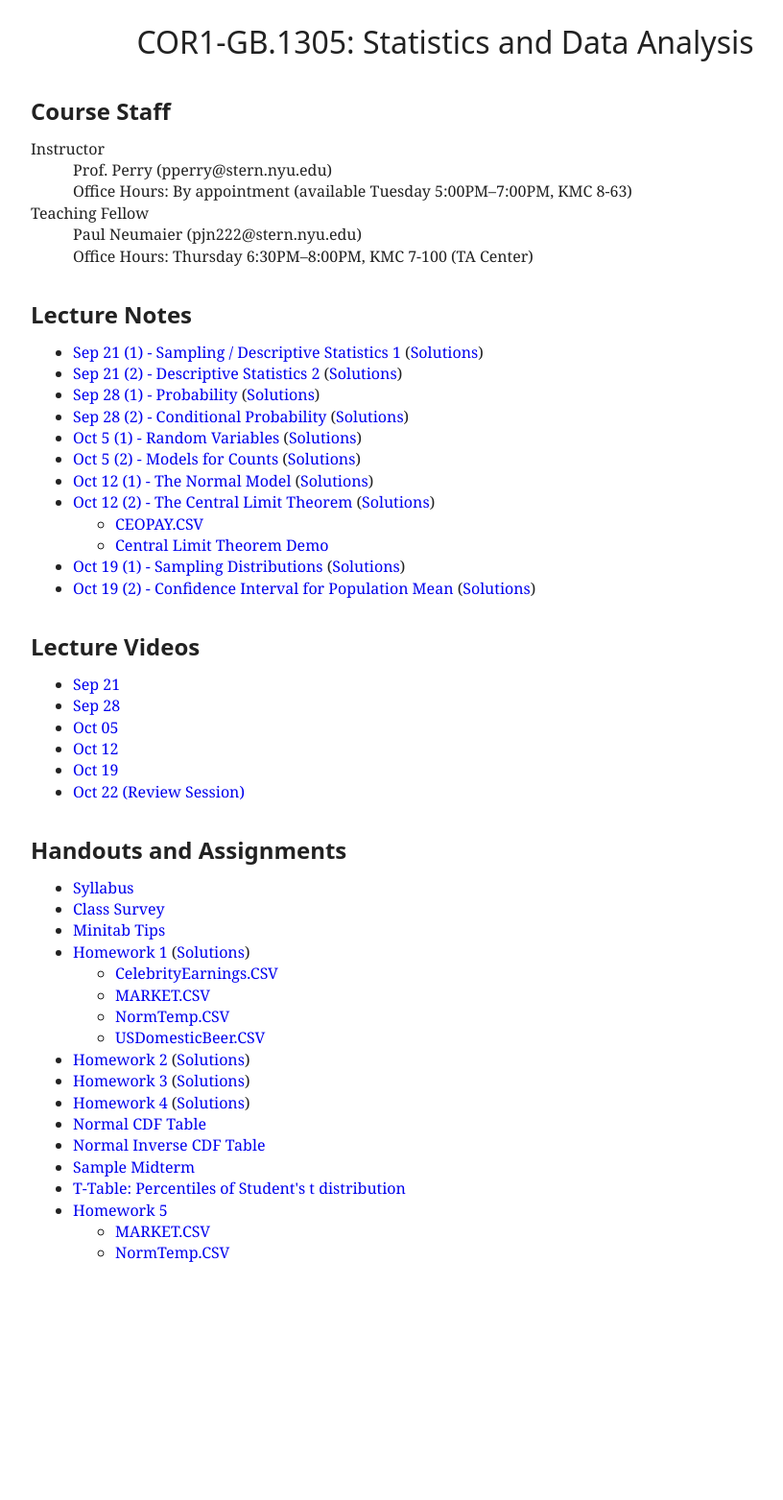
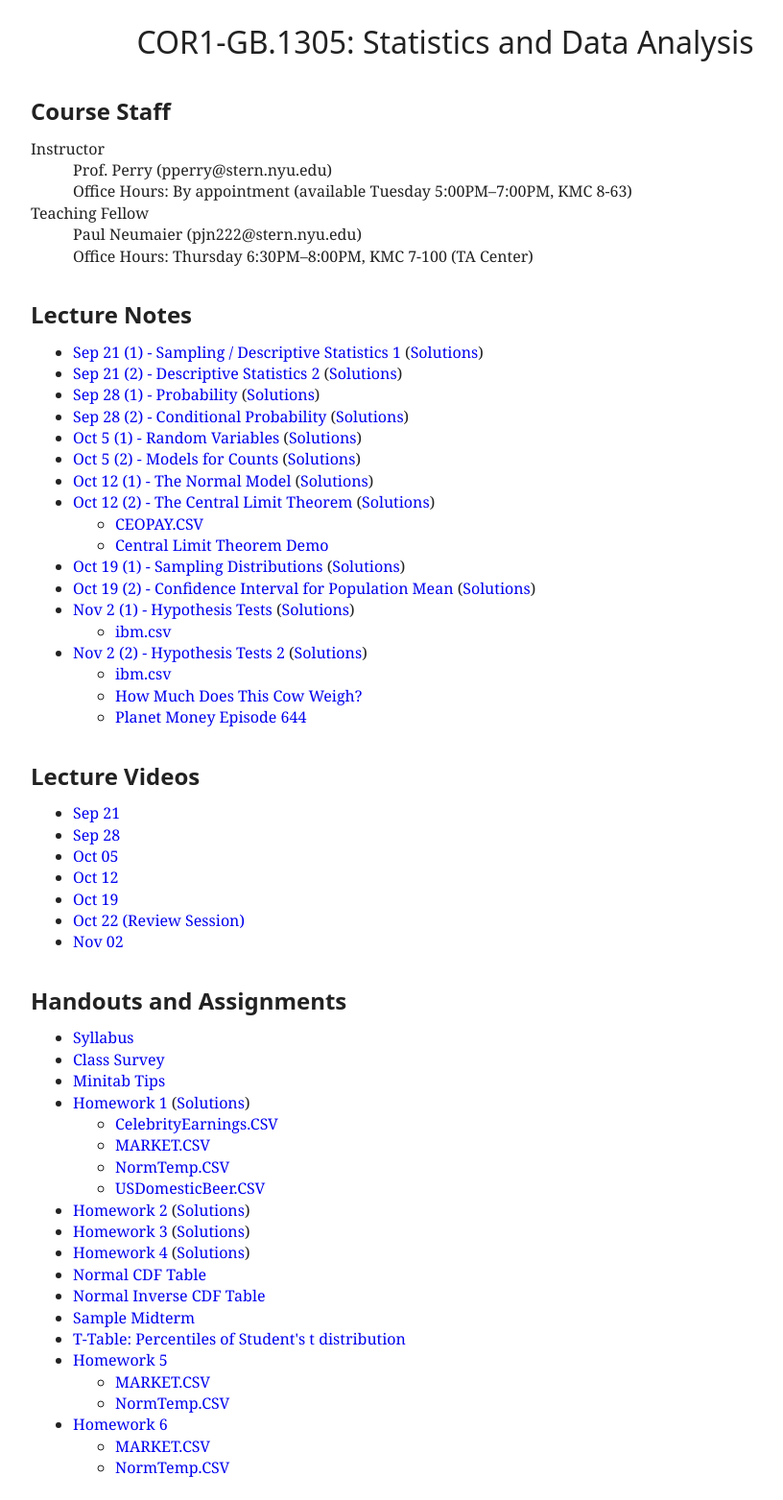
Before and after one commit to patperry/patperry.github.com, a Jekyll site: the page built from course/cor1305/index.html, in a window 1280 px wide. Shown: the whole page at 96% size, without its empty margins (176-992 px from the left). Built offline with Jekyll 4.4.1, drawn with Linux system fonts in a browser that asks for light colours; before the commit the page ends 1339 px from its top, so only the background shows below that.

Commit message:
add cor1305 lecture materials

```diff
--- a/course/cor1305/index.html
+++ b/course/cor1305/index.html
@@ -45,14 +45,19 @@ stylesheet: /css/main.css?v=1
     (<a href="lecture/sample-dist-sol.pdf">Solutions</a>)
   <li><a href="lecture/confint-mean.pdf">Oct 19 (2) - Confidence Interval for Population Mean</a>
     (<a href="lecture/confint-mean-sol.pdf">Solutions</a>)
-<!--
-  <li><a href="lecture/htest.pdf">Nov 3 (1) - Hypothesis Tests</a>
+  <li><a href="lecture/htest.pdf">Nov 2 (1) - Hypothesis Tests</a>
     (<a href="lecture/htest-sol.pdf">Solutions</a>)
     <ul>
       <li><a href="data/ibm.csv">ibm.csv</a>
     </ul>
-  <li><a href="lecture/htest2.pdf">Nov 3 (2) - Hypothesis Tests 2</a>
+  <li><a href="lecture/htest2.pdf">Nov 2 (2) - Hypothesis Tests 2</a>
     (<a href="lecture/htest2-sol.pdf">Solutions</a>)
+    <ul>
+      <li><a href="data/ibm.csv">ibm.csv</a>
+      <li><a href="http://www.npr.org/sections/money/2015/07/17/422881071/how-much-does-this-cow-weigh">How Much Does This Cow Weigh?</a>
+      <li><a href="http://www.npr.org/sections/money/2015/08/07/430372183/episode-644-how-much-does-this-cow-weigh">Planet Money Episode 644</a>
+    </ul>
+<!--
   <li><a href="lecture/compare.pdf">Nov 10 (1) - Comparison</a>
     (<a href="lecture/compare-sol.pdf">Solutions</a>)
   <li><a href="lecture/compare2.pdf">Nov 10 (2) - Comparison 2</a>
@@ -91,6 +96,7 @@ stylesheet: /css/main.css?v=1
   <li><a href="http://nyustern.mediasite.com/Mediasite/Play/df1b5c024ce24754b7e4bcb40e17a6b31d">Oct 12</a>
   <li><a href="http://nyustern.mediasite.com/Mediasite/Play/43c31b57ce30491bbc3b8bc31f42094b1d">Oct 19</a>
   <li><a href="http://nyustern.mediasite.com/Mediasite/Play/b541f1dcdac547b988ef6364394c923a1d">Oct 22 (Review Session)</a>
+  <li><a href="http://nyustern.mediasite.com/Mediasite/Play/15742006626d445d80509cbc211d01a21d">Nov 02</a>
 </ul>
 
 
@@ -122,12 +128,12 @@ stylesheet: /css/main.css?v=1
       <li><a href="data/MARKET.CSV">MARKET.CSV</a>
       <li><a href="data/NormTemp.CSV">NormTemp.CSV</a>
     </ul>
-<!--
   <li><a href="hw/hw06.pdf">Homework 6</a>
     <ul>
       <li><a href="data/MARKET.CSV">MARKET.CSV</a>
       <li><a href="data/NormTemp.CSV">NormTemp.CSV</a>
     </ul>
+<!--
   <li><a href="hw/hw07.pdf">Homework 7</a>
     <ul>
       <li><a href="data/NormTemp.CSV">NormTemp.CSV</a>
```
Also changed, not shown: 3 other files.
